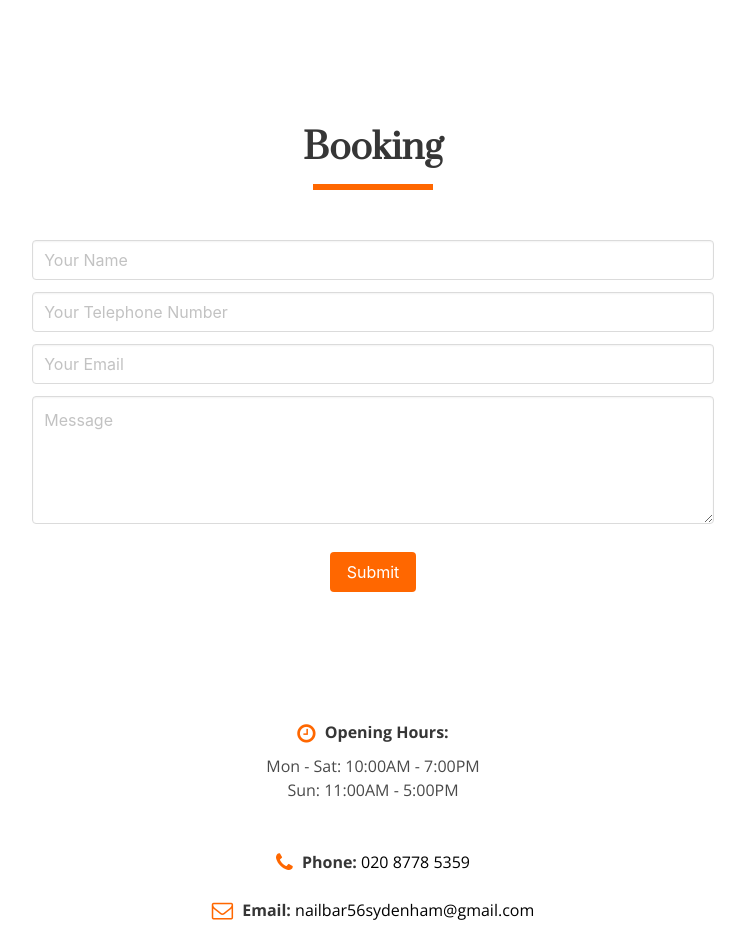
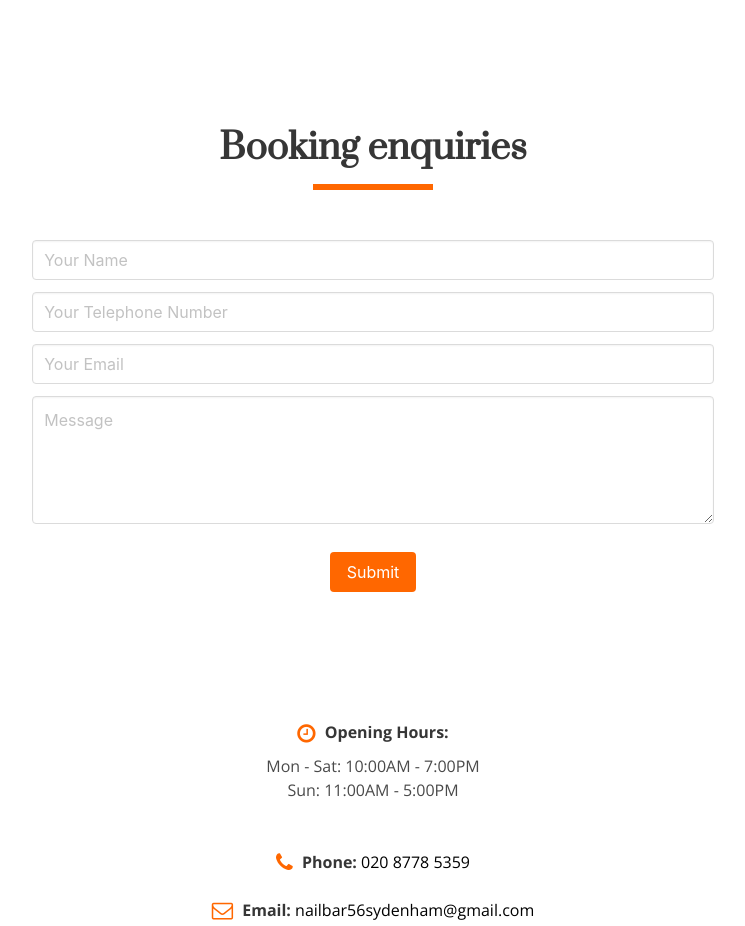
Before and after one commit to AndyNgu98/nail-bar, a website with bundled scripts: page pricing.html in a window 1280 px wide. Shown: the part 1110-2036 px from the top of the page, without its empty margins (267-1012 px from the left). Built offline with nearby package versions, Linux system fonts and the light colour scheme; no server answers.

Commit message:
Change syntax

```diff
--- a/pricing.html
+++ b/pricing.html
@@ -101,7 +101,7 @@
   <!-- Booking -->
   <section class="section booking global-padding" id="booking">
     <div class="container">
-      <h3 class="title has-text-centered">Booking</h2>
+      <h3 class="title has-text-centered">Booking enquiries</h2>
       <hr>
       <div class="columns is-centered">
         <div class="column is-three-fifths">
```
Also changed, not shown: 1 other file.
